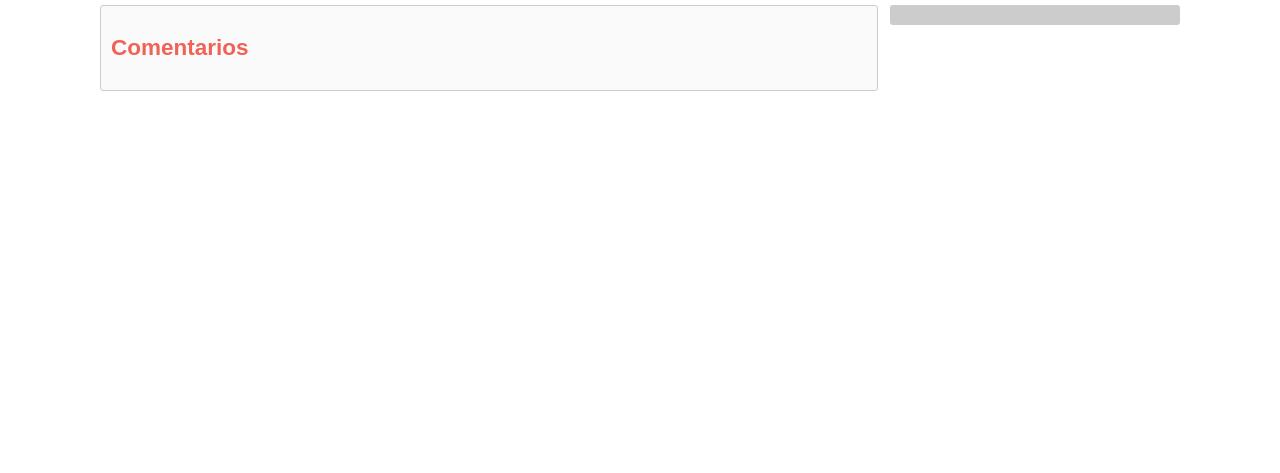
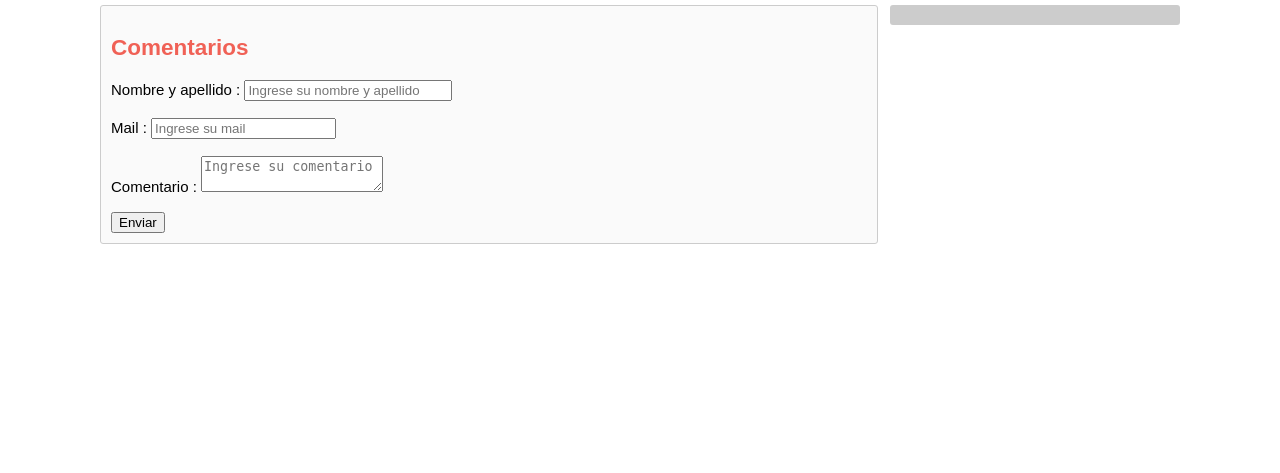
Before and after one commit to TomiSach/PHP_avanzado, a PHP site: page /unidad3.php in a window 1280 px wide. Shown: the part 151-624 px from the top of the page. Run offline with PHP 8.4, Linux system fonts and the light colour scheme.

Commit message:
unidad3.1

```diff
--- a/base_evaluaciones/calculo_fecha.php
+++ b/base_evaluaciones/calculo_fecha.php
@@ -17,4 +17,5 @@ header("Location: unidad2.php?dias=$dias&fecha=$fecha_ingresada");
 
 
 
+
 ?>
--- /dev/null
+++ b/base_evaluaciones/ejemplo1.txt
@@ -0,0 +1 @@
+Tomas tomas@hotmail.com Tomasmili Milita@gmail.com miliuuumiliuu mili@gmail.com msifaksTomas sacchini tomassachini@hotmail.com Holaaa24-05-27 20:49:00
--- a/base_evaluaciones/unidad3.php
+++ b/base_evaluaciones/unidad3.php
@@ -1,5 +1,6 @@
 <!DOCTYPE html>
 <html lang="es">
+
 <head>
 	<meta charset="utf-8">
 	<meta name="viewport" content="width=device-width, initial-scale=1.0" />
@@ -19,6 +20,23 @@
 		</header>
 		<section>
 			<h2>Comentarios</h2>
+
+			<form action="comentarios.php" method="POST">
+				<label for="clase">Nombre y apellido :</label>
+				<input type="text" id="nombre" name="nombre" placeholder="Ingrese su nombre y apellido" style="width:200px;"  required>
+				<br><br>
+				<label for="clase">Mail :</label>
+				<input type="email" id="mail" name="mail" placeholder="Ingrese su mail"  required>
+				<br><br>
+				<label for="clase">Comentario :</label>
+				<textarea type="text" name='comentario' placeholder="Ingrese su comentario" maxlength="200"  required></textarea>
+				<br><br>
+				<input type="submit" value="Enviar">
+			</form>
+
+
+
+
 		</section>
 		<aside>
 
@@ -29,4 +47,5 @@
 
 	</div>
 </body>
+
 </html>
```
Also changed, not shown: base_evaluaciones/comentarios.php (added, +21 -0 lines), base_evaluaciones/estilos.css (line endings or trailing spaces), 1 other file. Lines whose indentation alone changed are shown as unchanged.
